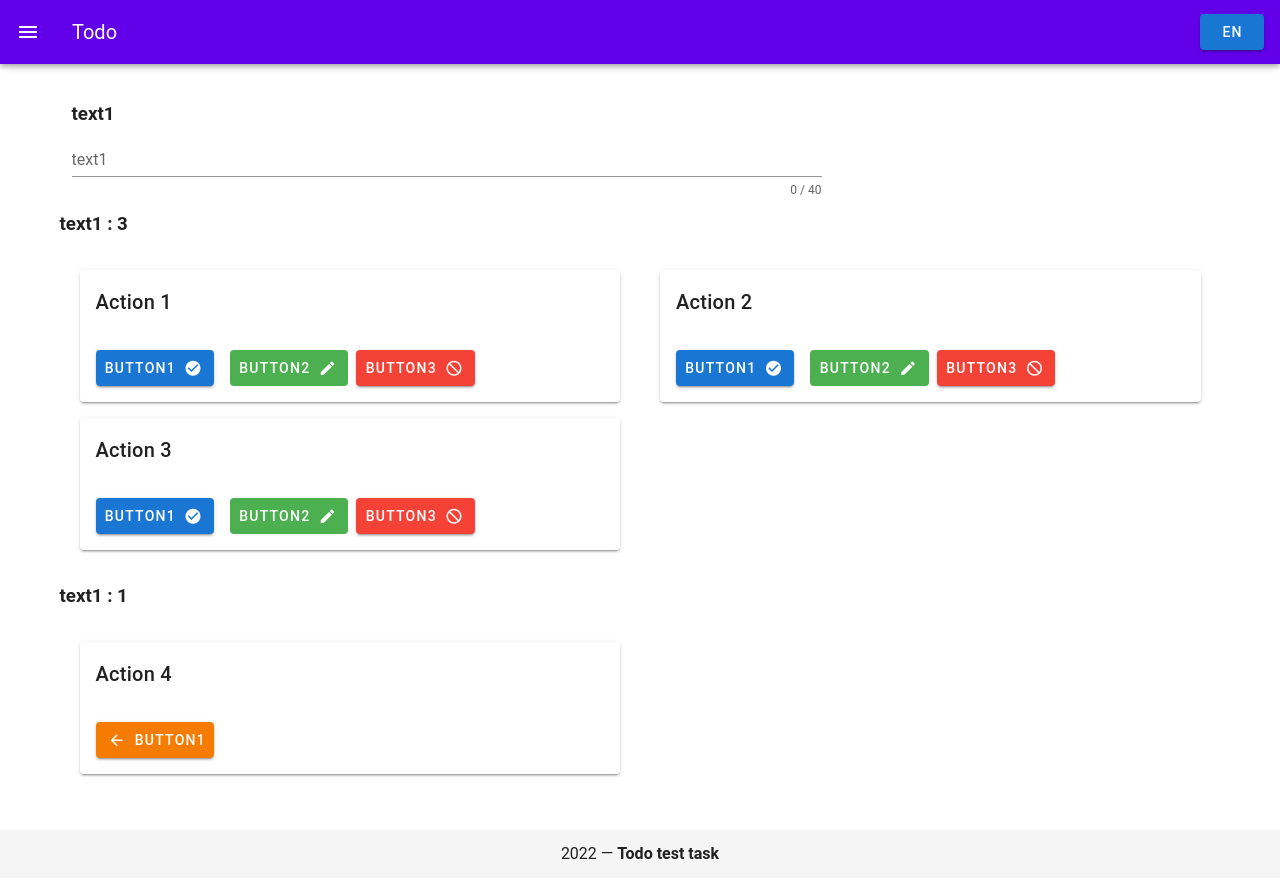
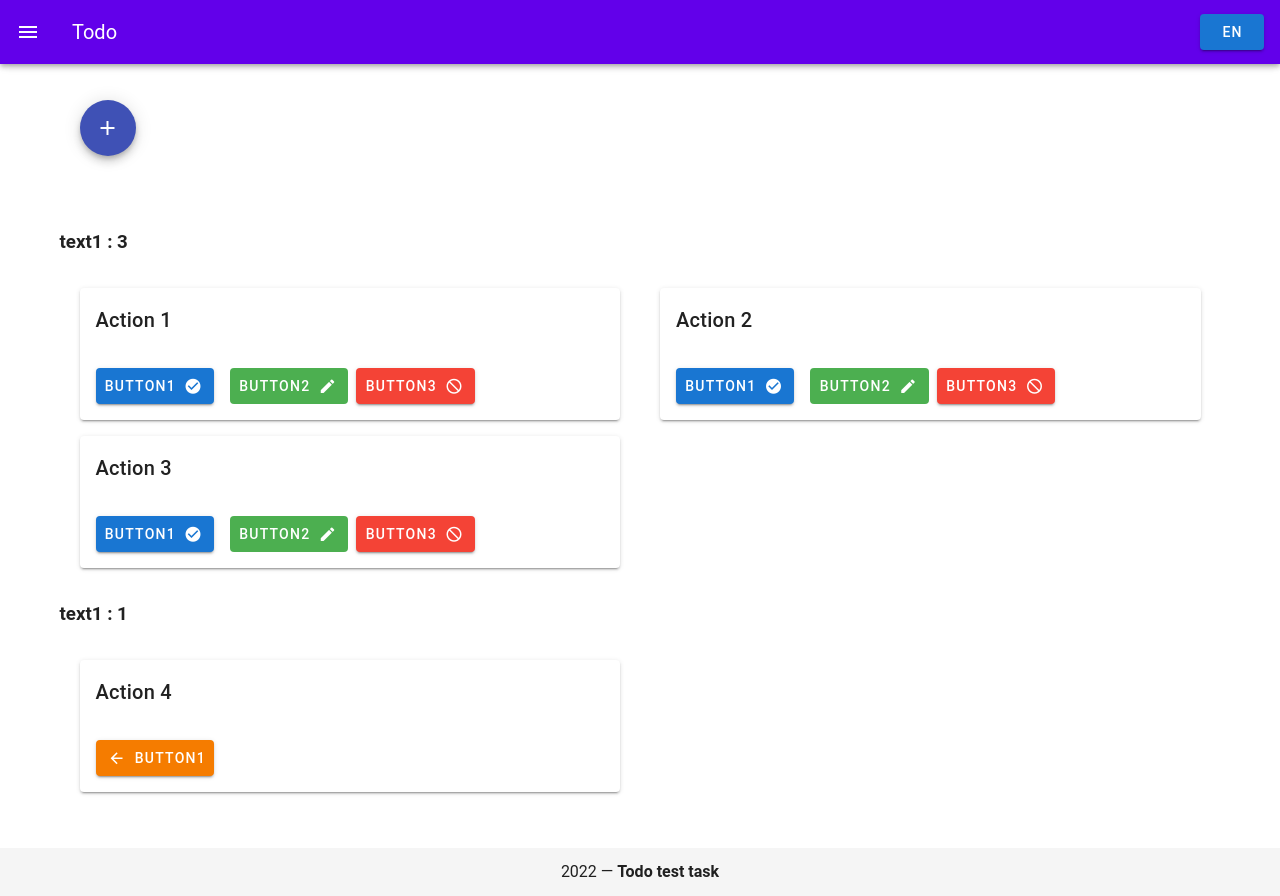
Before and after one commit to ihorsavytskyi/todo-list-vue2, a Vue app: page / in a window 1280 px wide. Built offline with nearby package versions, Linux system fonts and the light colour scheme.

Commit message:
update(*)

```diff
--- a/src/components/editTodoItem.vue
+++ b/src/components/editTodoItem.vue
@@ -43,6 +43,7 @@
           rounded
           color="primary"
           dark
+          :disabled="isDisabled"
           @click="update()"
         >
           {{ $t('button1') }}
@@ -73,6 +74,7 @@ export default Vue.extend({
         required: (value: string) => !!value || 'Required.',
         counter: (value: string) => value.length <= 20 || 'Max 20 characters',
       },
+      isDisabled: true,
     };
   },
   mounted() {
@@ -88,6 +90,15 @@ export default Vue.extend({
       this.$store.dispatch('turnoffEditMode');
     },
   },
+  watch: {
+    fieldValue(value: string): void {
+      if (value.length > 0) {
+        this.isDisabled = false;
+      } else {
+        this.isDisabled = true;
+      }
+    },
+  },
 });
 </script>
 
--- a/src/components/newTodoItem.vue
+++ b/src/components/newTodoItem.vue
@@ -15,6 +15,23 @@
   <v-container>
     <v-row class="justify-start">
       <v-col
+        cols="12"
+        v-if="showAddNewItem"
+      >
+        <v-btn
+          class="mx-2"
+          fab
+          dark
+          color="indigo"
+          @click="showAddeNewItemField()"
+        >
+          <v-icon dark>
+            mdi-plus
+          </v-icon>
+        </v-btn>
+      </v-col>
+      <v-col
+        v-if="!showAddNewItem"
         cols="12"
         sm="8"
         md="8"
@@ -63,6 +80,7 @@ export default Vue.extend({
         counter: (value: string) => value.length <= 20 || 'Max 20 characters',
       },
       isDisabled: true,
+      showAddNewItem: true,
     };
   },
   watch: {
@@ -72,15 +90,19 @@ export default Vue.extend({
       } else {
         this.isDisabled = true;
       }
-    },
+    }
   },
   methods: {
     addTodo(): void {
       if (this.newTodoItem.length) {
         this.$store.dispatch('addTodo', this.newTodoItem);
         this.newTodoItem = '';
+        this.showAddNewItem = true;
       }
     },
+    showAddeNewItemField(): void {
+      this.showAddNewItem = false;
+    }
   },
 });
 </script>
--- a/tsconfig.json
+++ b/tsconfig.json
@@ -23,5 +23,5 @@
   ],
   "exclude": [
     "node_modules"
-  ],
+  ]
 }
```
